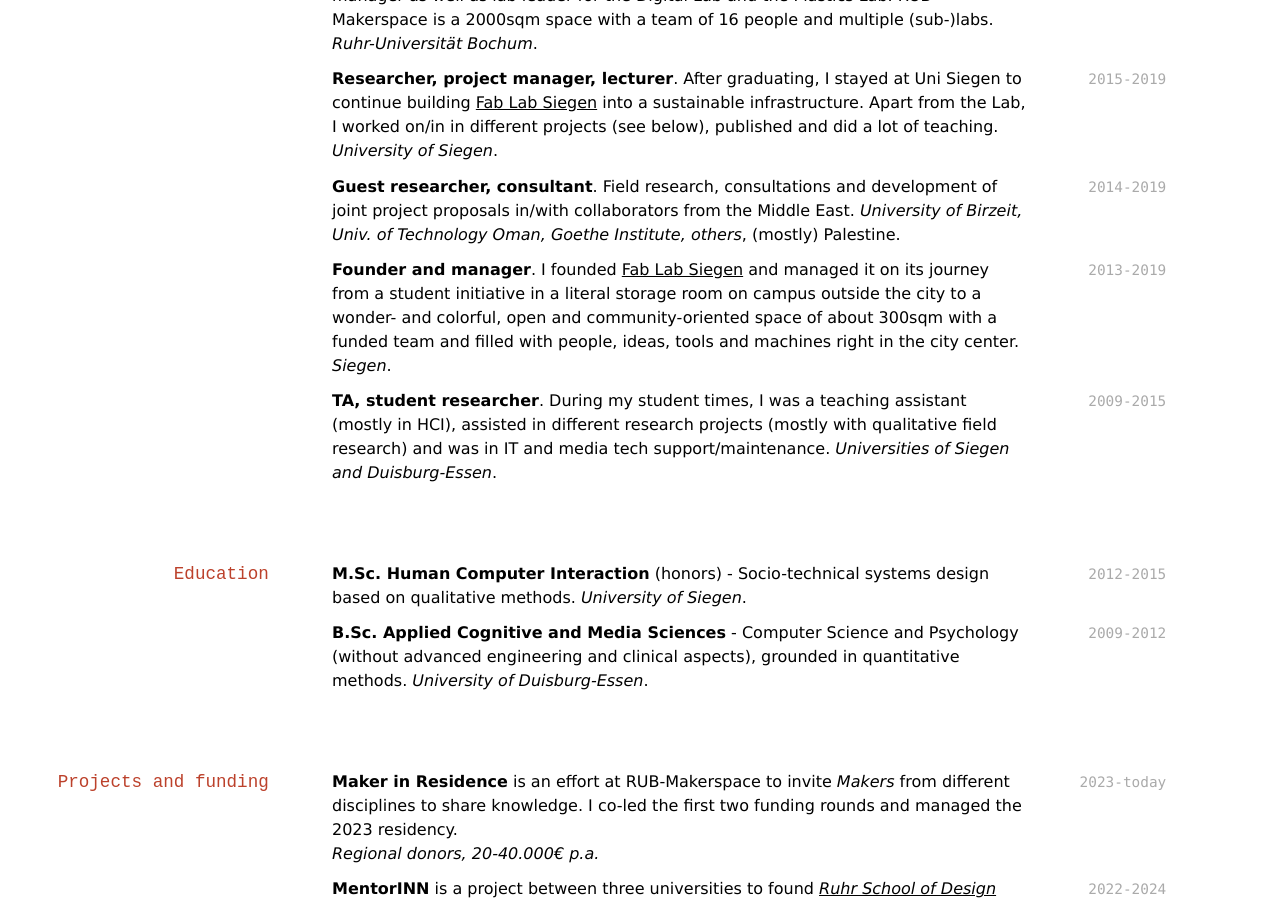
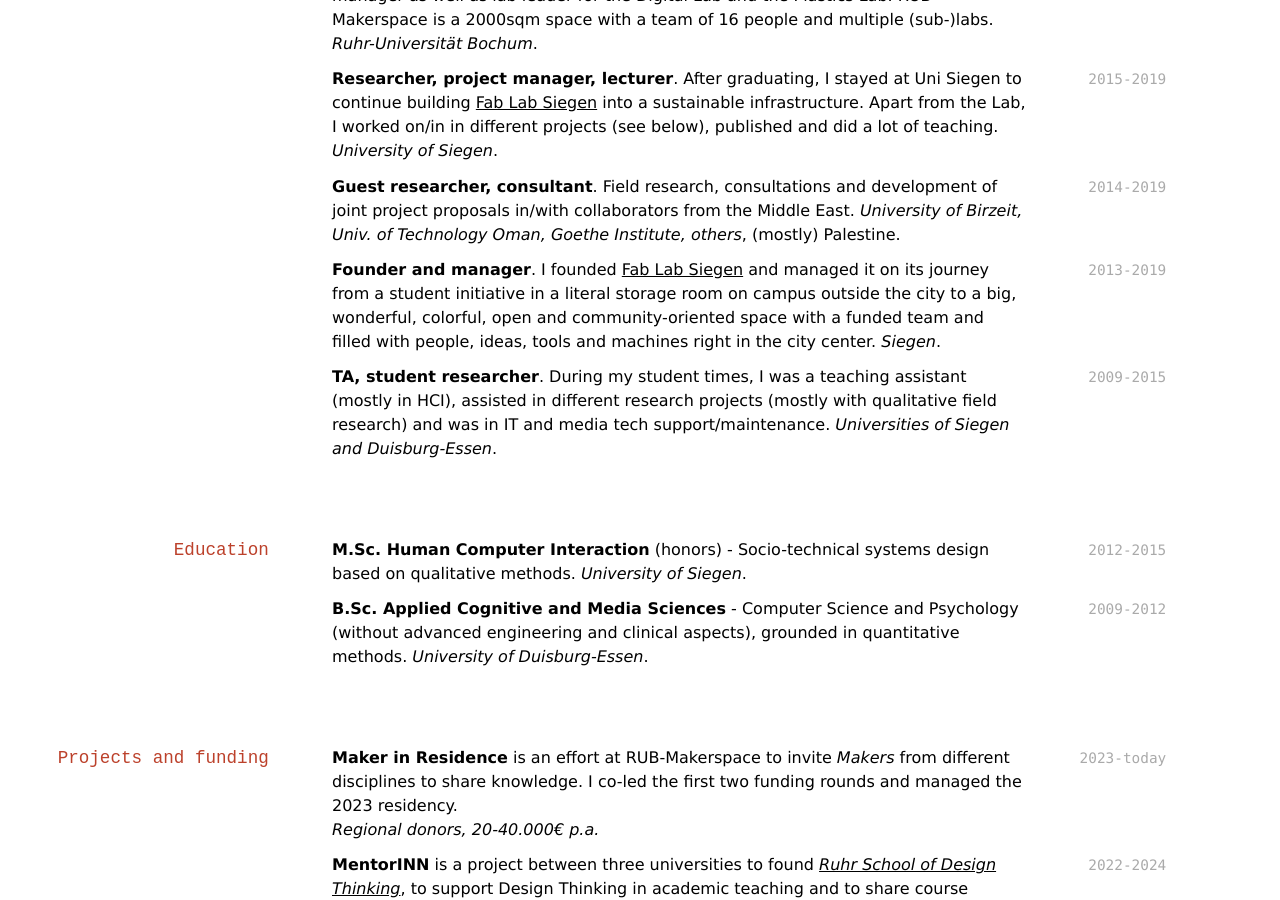
Before and after one commit to oliverstickel/oliverstickel.github.io, a Jekyll site: the page built from index.md, in a window 1280 px wide and 900 px high, scrolled down 436 px. Built offline with Jekyll 4.4.1, drawn with Linux system fonts in a browser that asks for light colours; nearby versions of some CDN libraries; a style sheet for code colours, icons or effects is not loaded.

Commit message:
Update index.md

```diff
--- a/index.md
+++ b/index.md
@@ -29,7 +29,7 @@ Fab Lab Manager & Founder
 **Guest researcher, consultant**. Field research, consultations and development of joint project proposals in/with collaborators from the Middle East. *University of Birzeit, Univ. of Technology Oman, Goethe Institute, others*, (mostly) Palestine.
 
 `2013-2019`
-**Founder and manager**. I founded [Fab Lab Siegen](https://fablab-siegen.de) and managed it on its journey from a student initiative in a literal storage room on campus outside the city to a wonder- and colorful, open and community-oriented space of about 300sqm with a funded team and filled with people, ideas, tools and machines right in the city center. *Siegen*.
+**Founder and manager**. I founded [Fab Lab Siegen](https://fablab-siegen.de) and managed it on its journey from a student initiative in a literal storage room on campus outside the city to a big, wonderful, colorful, open and community-oriented space with a funded team and filled with people, ideas, tools and machines right in the city center. *Siegen*.
 
 `2009-2015`
 **TA, student researcher**. During my student times, I was a teaching assistant (mostly in HCI), assisted in different research projects (mostly with qualitative field research) and was in IT and media tech support/maintenance. *Universities of Siegen and Duisburg-Essen*.
```
